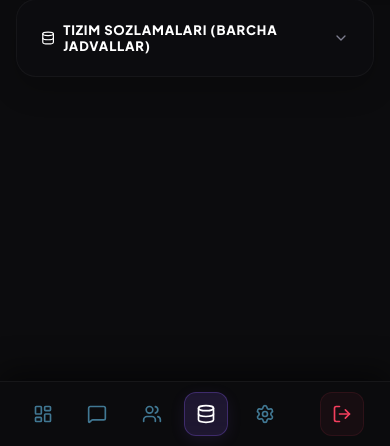
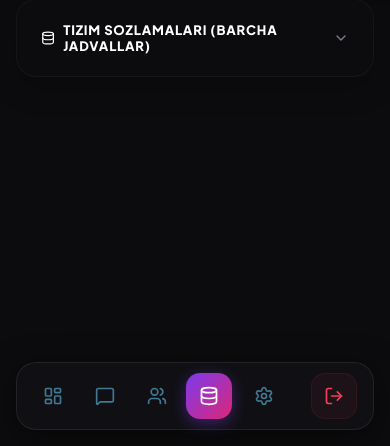
Before and after one commit to soka8imokenp/service_kawaii, a Django app: template templates/admin/index.html in a window 390 px wide. Shown: the part 1490-1936 px from the top of the page. Run offline with Django 4.2, Linux system fonts and the light colour scheme; the template is opened without the code that fills it: most values are stand-ins (such as "Sample title", 1, 10 or a date in 2020); data that the repository does not hold is empty.

Commit message:
Overhaul mobile responsive CSS under 1024px, add cache-busting timestamp to base.html, transform tickets list to horizontal row cards, and implement floating glassmorphic bottom navigation

```diff
--- a/feedback/static/css/admin.css
+++ b/feedback/static/css/admin.css
@@ -2196,7 +2196,7 @@ textarea[name="admin_reply_field"]:focus {
 
     /* Content Area bottom padding to avoid bottom navigation overlap */
     .saas-content {
-        padding: 16px 16px 85px 16px !important;
+        padding: 16px 16px 105px 16px !important;
         height: 100% !important;
         width: 100% !important;
         overflow-y: auto !important;
@@ -2238,27 +2238,26 @@ textarea[name="admin_reply_field"]:focus {
         align-items: center !important;
     }
 
-    /* Bottom Navigation Bar adaptation from Left Sidebar */
+    /* Premium Floating Glassmorphic Bottom Navigation Bar */
     .saas-sidebar {
         position: fixed !important;
-        bottom: 0 !important;
-        left: 0 !important;
-        right: 0 !important;
-        width: 100% !important;
-        height: 65px !important;
+        bottom: 16px !important;
+        left: 16px !important;
+        right: 16px !important;
+        width: calc(100% - 32px) !important;
+        height: 68px !important;
         flex-direction: row !important;
-        justify-content: space-between !important;
+        justify-content: space-around !important;
         align-items: center !important;
-        background: rgba(12, 12, 14, 0.9) !important;
-        backdrop-filter: blur(20px) !important;
-        -webkit-backdrop-filter: blur(20px) !important;
-        border-top: 1.5px solid rgba(255, 255, 255, 0.05) !important;
-        border-right: none !important;
-        border-radius: 0 !important;
-        padding: 0 16px !important;
+        background: rgba(18, 18, 22, 0.85) !important;
+        backdrop-filter: blur(25px) !important;
+        -webkit-backdrop-filter: blur(25px) !important;
+        border: 1px solid rgba(255, 255, 255, 0.08) !important;
+        border-radius: 20px !important;
+        padding: 0 10px !important;
         margin: 0 !important;
         z-index: 1000 !important;
-        box-shadow: 0 -10px 30px rgba(0, 0, 0, 0.5) !important;
+        box-shadow: 0 8px 32px rgba(0, 0, 0, 0.5) !important;
     }
 
     .saas-sidebar > div {
@@ -2288,6 +2287,7 @@ textarea[name="admin_reply_field"]:focus {
         flex-direction: row !important;
         justify-content: space-around !important;
         align-items: center !important;
+        flex: 0 0 auto !important;
         margin-top: 0 !important;
         padding-top: 0 !important;
         border-top: none !important;
@@ -2295,10 +2295,17 @@ textarea[name="admin_reply_field"]:focus {
     }
 
     .sidebar-item, .sidebar-btn-logout {
-        width: 44px !important;
-        height: 44px !important;
-        border-radius: 12px !important;
+        width: 46px !important;
+        height: 46px !important;
+        border-radius: 14px !important;
         margin: 0 !important;
+    }
+
+    .sidebar-item.active {
+        color: #ffffff !important;
+        background: linear-gradient(135deg, #7c3aed 0%, #db2777 100%) !important;
+        box-shadow: 0 4px 15px rgba(124, 58, 237, 0.4) !important;
+        border: none !important;
     }
 
     .sidebar-item.active::before {
--- a/templates/admin/base.html
+++ b/templates/admin/base.html
@@ -17,8 +17,8 @@
 <link rel="stylesheet" href="{% block stylesheet_rtl %}{% static "admin/css/rtl.css" %}{% endblock %}">
 {% endif %}
 
-<!-- Link our premium theme CSS last to override defaults -->
-<link rel="stylesheet" href="{% static "css/admin.css" %}">
+<!-- Link our premium theme CSS last to override defaults with cache-busting -->
+<link rel="stylesheet" href="{% static 'css/admin.css' %}?v={% now 'U' %}">
 
 {% block extrahead %}{% endblock %}
 {% block blockbots %}<meta name="robots" content="NONE,NOARCHIVE">{% endblock %}
```
Also changed, not shown: other parts of feedback/static/css/admin.css (+59 -15 lines).
